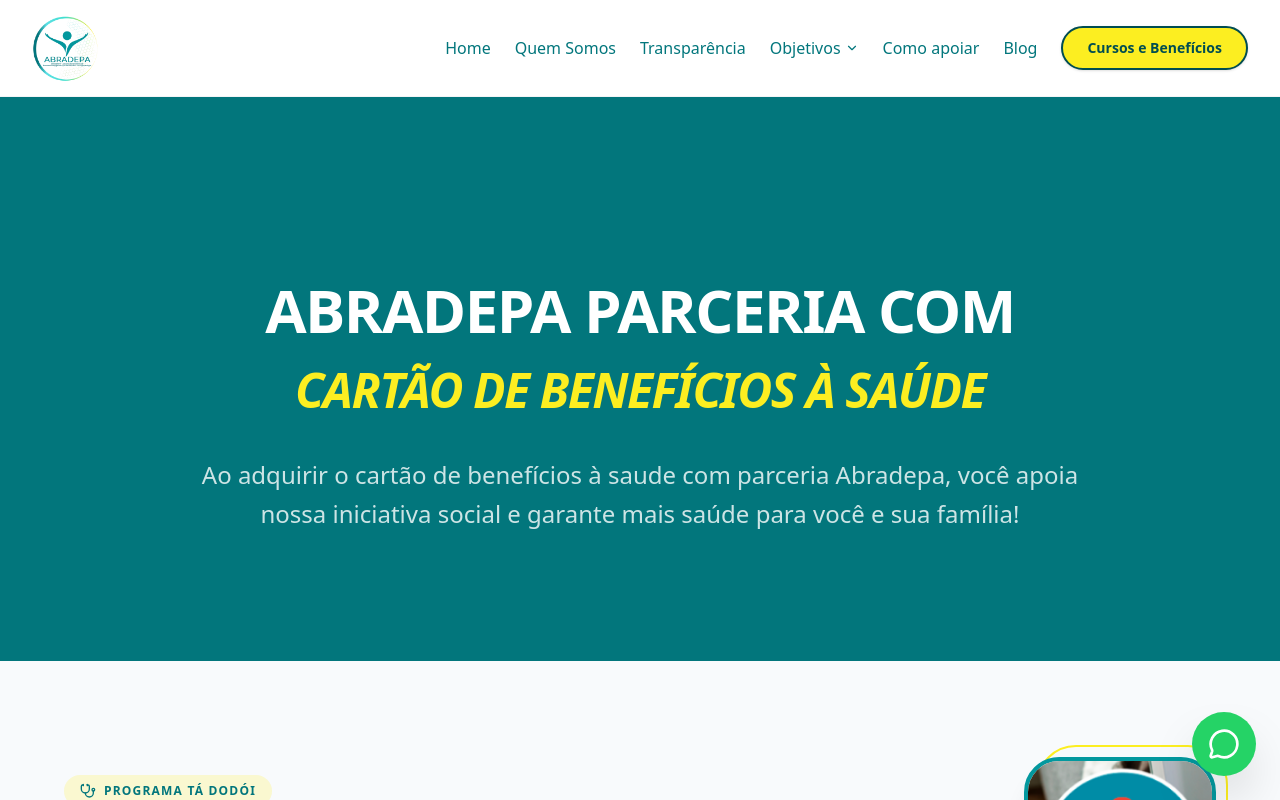
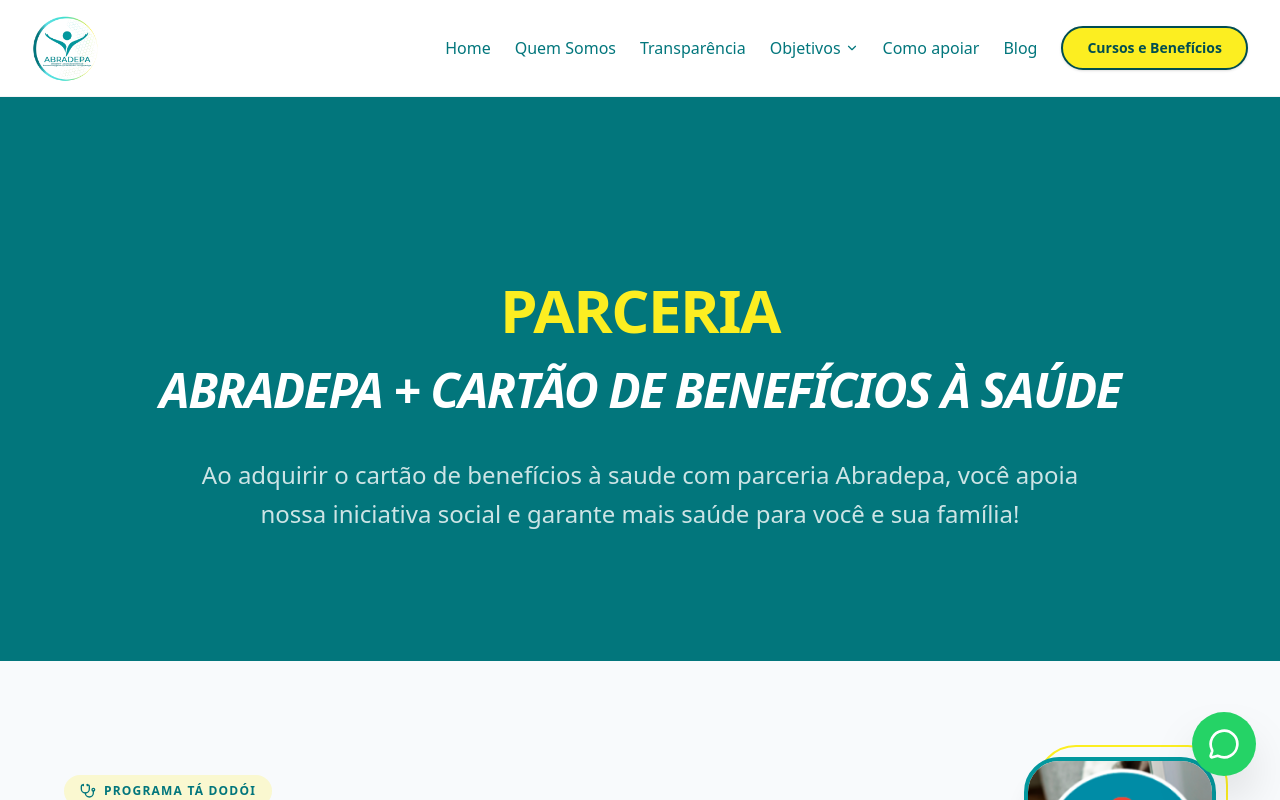
Before and after one commit to danieleksantos/abradepa-ong, a Next.js app: page /cartao-abradepa in a window 1280 px wide. Shown: the top 800 px of the page. Built offline with nearby package versions, Linux system fonts and the light colour scheme.

Commit message:
asjustment title cartão abradepa

```diff
--- a/src/app/cartao-abradepa/page.tsx
+++ b/src/app/cartao-abradepa/page.tsx
@@ -96,10 +96,10 @@
     <div className="bg-white min-h-screen font-sans">
       <section className="bg-abradepa-dark pt-22 md:pt-44 pb-12 md:pb-32 text-white px-4">
         <div className="mx-auto max-w-7xl text-center">
-          <h1 className="text-4xl md:text-6xl font-black mb-8 tracking-tight uppercase leading-tight">
-            Abradepa parceria com <br />
-            <span className="text-abradepa-yellow text-3xl md:text-5xl italic">
-              Cartão de benefícios à saúde
+          <h1 className="text-4xl md:text-6xl font-black mb-8 tracking-tight uppercase leading-tight text-abradepa-yellow">
+            Parceria <br />
+            <span className="text-white text-3xl md:text-5xl italic">
+              Abradepa + Cartão de benefícios à saúde
             </span>
           </h1>
           <p className="text-xl md:text-2xl text-white/80 max-w-4xl mx-auto leading-relaxed font-light">
```
